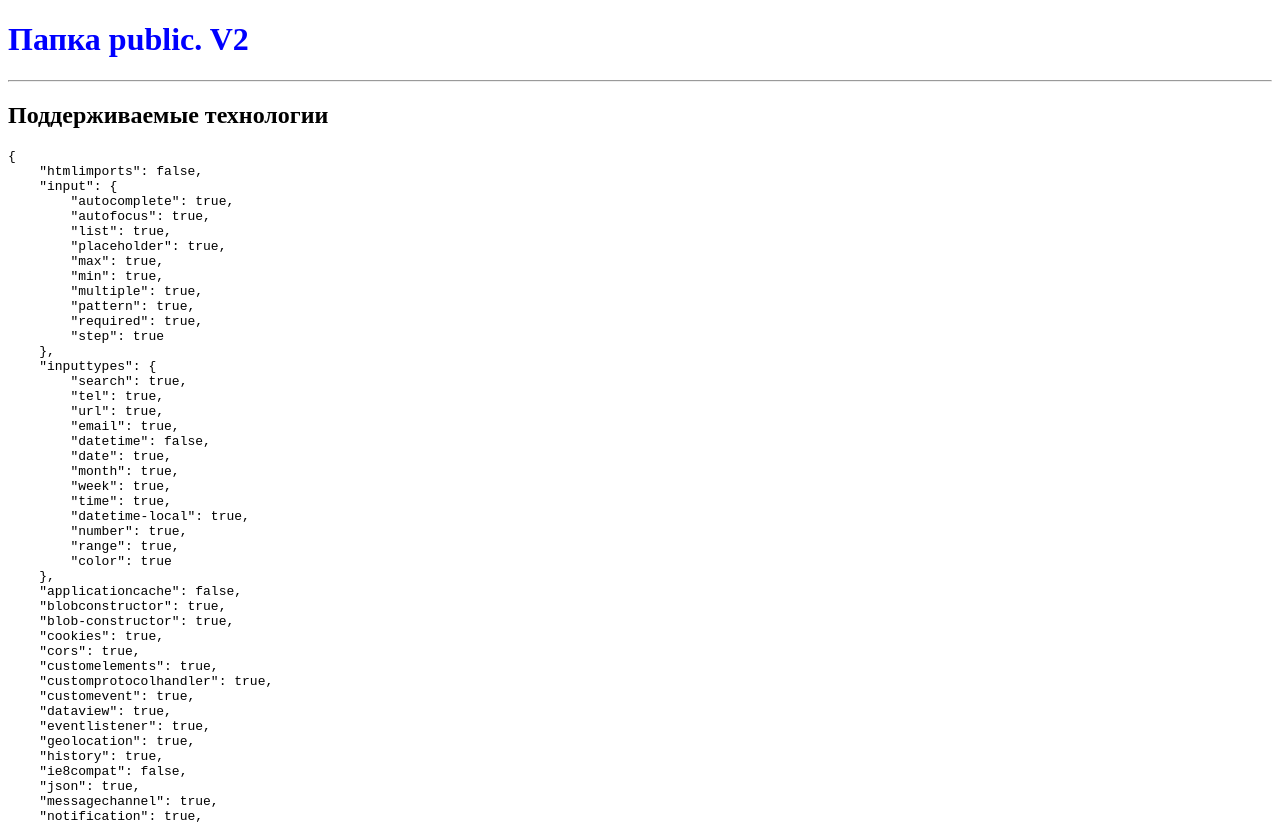
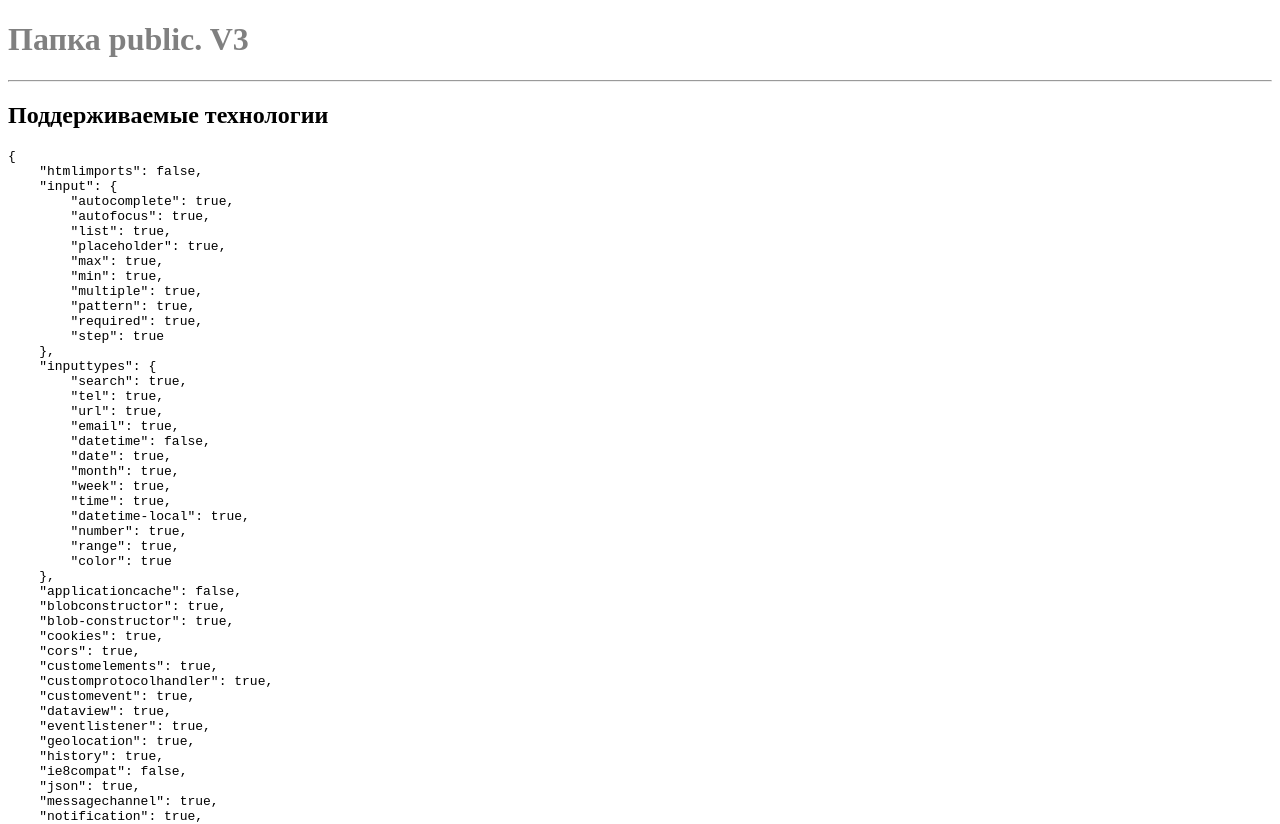
Before and after one commit to Angelpsy/test-phonegap, a plain HTML site: page index.html in a window 1280 px wide. Shown: the top 824 px of the page. Drawn offline with Linux system fonts and the light colour scheme.

Commit message:
build public

```diff
--- a/index.css
+++ b/index.css
@@ -1,3 +1,3 @@
 h1 {
-    color: blue;
+    color: gray;
 }
--- a/index.html
+++ b/index.html
@@ -11,7 +11,7 @@
 </head>
 <body>
 <div id="app">
-    <h1>Папка public. V2</h1>
+    <h1>Папка public. V3</h1>
     <hr>
     <section class="b-features">
         <h2>Поддерживаемые технологии</h2>
```
